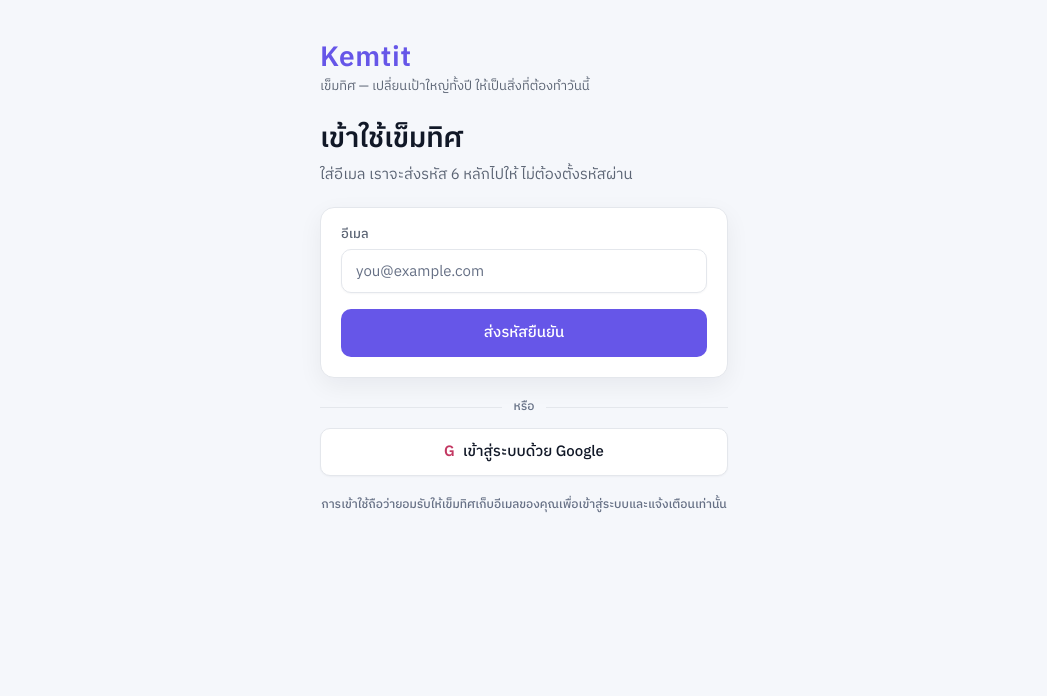
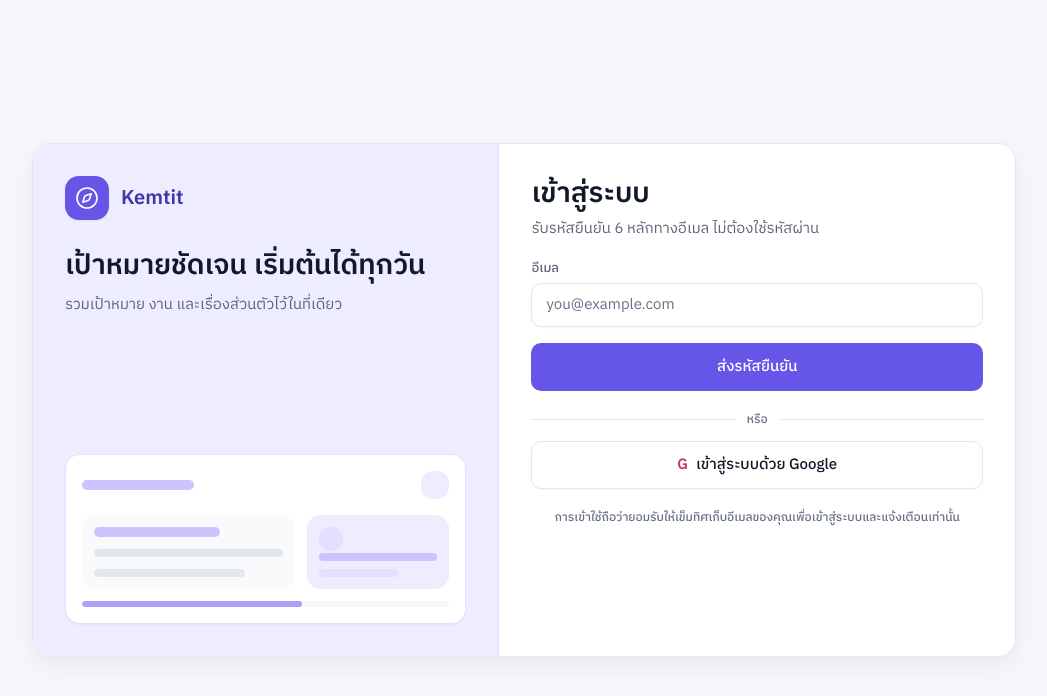
Before and after one commit to Kritchawat-creator/Kemtit.com, a Next.js app: page /login in a window 1280 px wide. Shown: the top 696 px of the page, without its empty margins (116-1163 px from the left). Built offline with nearby package versions, Linux system fonts and the light colour scheme; no server answers.

Commit message:
feat(auth): redesign responsive login and restore OTP focus

```diff
--- /dev/null
+++ b/src/app/(auth)/layout.module.css
@@ -0,0 +1,15 @@
+.main:has([data-login-page]) {
+  max-width: 64rem;
+  padding-top: clamp(1.25rem, 4vw, 3rem);
+  padding-bottom: clamp(1.25rem, 4vw, 3rem);
+}
+
+.main:has([data-login-page]) > .brandHeader {
+  display: none;
+}
+
+@media (min-width: 48rem) and (min-height: 42rem) {
+  .main:has([data-login-page]) {
+    justify-content: center;
+  }
+}
--- a/src/app/(auth)/layout.tsx
+++ b/src/app/(auth)/layout.tsx
@@ -1,13 +1,20 @@
 import { getTranslations } from "next-intl/server";
 import type * as React from "react";
 
-/** โครงหน้าฝั่ง auth/onboarding (Claude Design 3a): ชิดบน กว้างสุด md · ชื่อ "Kemtit" สี brand-500 + tagline · ไม่มี nav */
+import styles from "./layout.module.css";
+
+/** โครงหน้าฝั่ง auth/onboarding: หน้าทั่วไปใช้กรอบแคบ ส่วน login ปรับกรอบผ่านตัวเลือกที่จำกัดไว้เฉพาะ route */
 export default async function AuthLayout({ children }: { children: React.ReactNode }) {
   const t = await getTranslations("app");
   return (
     <div className="min-h-dvh bg-bg-page">
-      <main className="mx-auto flex min-h-dvh w-full max-w-md flex-col px-5 pt-10 pb-8">
-        <div className="mb-6">
+      <main
+        className={[
+          styles.main,
+          "mx-auto flex min-h-dvh w-full max-w-md flex-col px-5 pt-10 pb-8",
+        ].join(" ")}
+      >
+        <div className={[styles.brandHeader, "mb-6"].join(" ")}>
           <p className="text-h1 tracking-wide text-brand-500">{t("nameLatin")}</p>
           <p className="text-small text-text-secondary">
             {t("name")} — {t("tagline")}
--- a/src/app/(auth)/login/login-form.tsx
+++ b/src/app/(auth)/login/login-form.tsx
@@ -2,7 +2,7 @@
 
 import { zodResolver } from "@hookform/resolvers/zod";
 import { REGEXP_ONLY_DIGITS } from "input-otp";
-import { ArrowLeft } from "lucide-react";
+import { ArrowLeft, Compass } from "lucide-react";
 import { useTranslations } from "next-intl";
 import { useRouter } from "next/navigation";
 import { useEffect, useRef, useState, useTransition } from "react";
@@ -29,6 +29,7 @@
  */
 export function LoginForm({ next, error: initialError }: { next?: string; error?: string }) {
   const t = useTranslations("auth");
+  const ta = useTranslations("app");
   const tc = useTranslations("common");
   const te = useTranslations("errors");
   const router = useRouter();
@@ -53,8 +54,8 @@
   }, [cooldown]);
 
   useEffect(() => {
-    if (step === "code") otpRef.current?.focus();
-  }, [step]);
+    if (step === "code" && !pending) otpRef.current?.focus();
+  }, [pending, step]);
 
   const translateError = (key: string) =>
     te.has(key as ErrorKey) ? te(key as ErrorKey) : te("generic");
@@ -103,8 +104,53 @@
     });
   }
 
-  if (step === "code") {
-    return (
+  const introduction = (
+    <aside className="flex min-w-0 flex-col justify-between gap-5 border-b border-brand-100 bg-brand-50 p-4 sm:p-6 md:min-h-[32rem] md:border-r md:border-b-0 md:p-8">
+      <div>
+        <div className="flex min-w-0 items-center gap-3">
+          <span className="flex size-11 shrink-0 items-center justify-center rounded-xl bg-brand-500 text-neutral-0 shadow-xs">
+            <Compass className="size-6" strokeWidth={1.6} aria-hidden="true" />
+          </span>
+          <p className="min-w-0 text-h2 text-brand-800">{ta("nameLatin")}</p>
+        </div>
+
+        <div className="mt-5 space-y-2 sm:mt-7">
+          <h2 className="text-h2 text-text-primary md:text-h1">{t("loginIntroTitle")}</h2>
+          <p className="max-w-md text-body text-text-secondary">{t("loginIntroDescription")}</p>
+        </div>
+      </div>
+
+      <div
+        aria-hidden="true"
+        className="hidden rounded-xl border border-brand-100 bg-bg-surface p-4 shadow-xs sm:block"
+      >
+        <div className="flex items-center justify-between gap-3">
+          <span className="h-2.5 w-28 rounded-full bg-brand-200" />
+          <span className="size-7 rounded-lg bg-brand-50" />
+        </div>
+        <div className="mt-4 grid grid-cols-[minmax(0,1.2fr)_minmax(0,0.8fr)] gap-3">
+          <div className="space-y-3 rounded-xl bg-bg-subtle p-3">
+            <span className="block h-2.5 w-2/3 rounded-full bg-brand-200" />
+            <span className="block h-2 w-full rounded-full bg-neutral-200" />
+            <span className="block h-2 w-4/5 rounded-full bg-neutral-200" />
+          </div>
+          <div className="flex flex-col justify-between rounded-xl bg-brand-50 p-3">
+            <span className="size-6 rounded-lg bg-brand-100" />
+            <div className="space-y-2">
+              <span className="block h-2 w-full rounded-full bg-brand-200" />
+              <span className="block h-2 w-2/3 rounded-full bg-brand-100" />
+            </div>
+          </div>
+        </div>
+        <div className="mt-3 h-1.5 overflow-hidden rounded-full bg-neutral-100">
+          <span className="block h-full w-3/5 rounded-full bg-brand-300" />
+        </div>
+      </div>
+    </aside>
+  );
+
+  const loginContent =
+    step === "code" ? (
       <section aria-labelledby="otp-title" className="space-y-5">
         <div>
           <Button
@@ -125,7 +171,7 @@
           <p className="mt-1 text-body text-text-secondary">{t("codeHint")}</p>
         </div>
 
-        <div className="space-y-4 rounded-xl border border-border bg-bg-surface p-5 shadow-md">
+        <div className="space-y-4">
           <InputOTP
             ref={otpRef}
             maxLength={OTP_LENGTH}
@@ -139,9 +185,9 @@
             disabled={pending}
             containerClassName="justify-center"
           >
-            <InputOTPGroup className="gap-2">
+            <InputOTPGroup className="gap-1 sm:gap-2">
               {Array.from({ length: OTP_LENGTH }, (_, i) => (
-                <InputOTPSlot key={i} index={i} className="text-h2" />
+                <InputOTPSlot key={i} index={i} className="h-12 text-h2" />
               ))}
             </InputOTPGroup>
           </InputOTP>
@@ -172,10 +218,7 @@
           </Button>
         </div>
       </section>
-    );
-  }
-
-  return (
+    ) : (
       <section aria-labelledby="login-title" className="space-y-5">
         <div>
           <h1 id="login-title" className="text-h1 text-text-primary">
@@ -185,11 +228,7 @@
         </div>
 
         <Form {...form}>
-        <form
-          onSubmit={form.handleSubmit(sendCode)}
-          className="space-y-4 rounded-xl border border-border bg-bg-surface p-5 shadow-md"
-          noValidate
-        >
+          <form onSubmit={form.handleSubmit(sendCode)} className="space-y-4" noValidate>
             <FormField
               control={form.control}
               name="email"
@@ -234,7 +273,9 @@
             onClick={signInWithGoogle}
             disabled={pending}
           >
-          <span aria-hidden="true" className="font-semibold text-accent-700">G</span>
+            <span aria-hidden="true" className="font-semibold text-accent-700">
+              G
+            </span>
             {pending ? t("googleSigningIn") : t("googleSignIn")}
           </Button>
         </div>
@@ -242,4 +283,14 @@
         <p className="text-center text-caption text-text-muted">{t("consent")}</p>
       </section>
     );
+
+  return (
+    <div
+      data-login-page
+      className="grid min-w-0 grid-cols-1 overflow-hidden rounded-2xl border border-border bg-bg-surface shadow-md md:grid-cols-[minmax(0,0.95fr)_minmax(0,1.05fr)]"
+    >
+      {introduction}
+      <div className="min-w-0 p-4 sm:p-6 md:p-8">{loginContent}</div>
+    </div>
+  );
 }
```
Also changed, not shown: src/messages/en.json, src/messages/th.json, 1 other file (tests, documents, lock files or other folders). Lines whose indentation alone changed are shown as unchanged.
